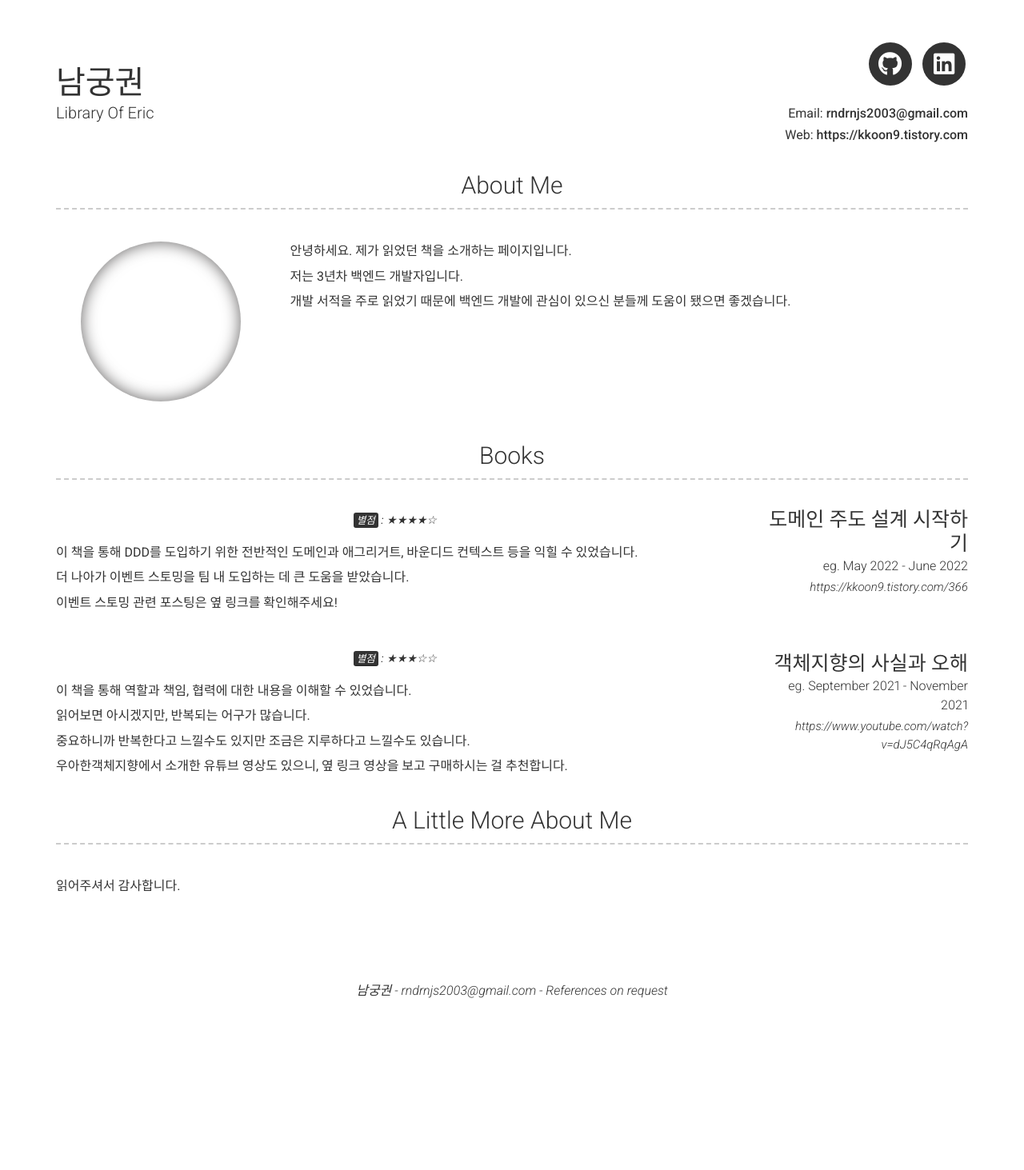
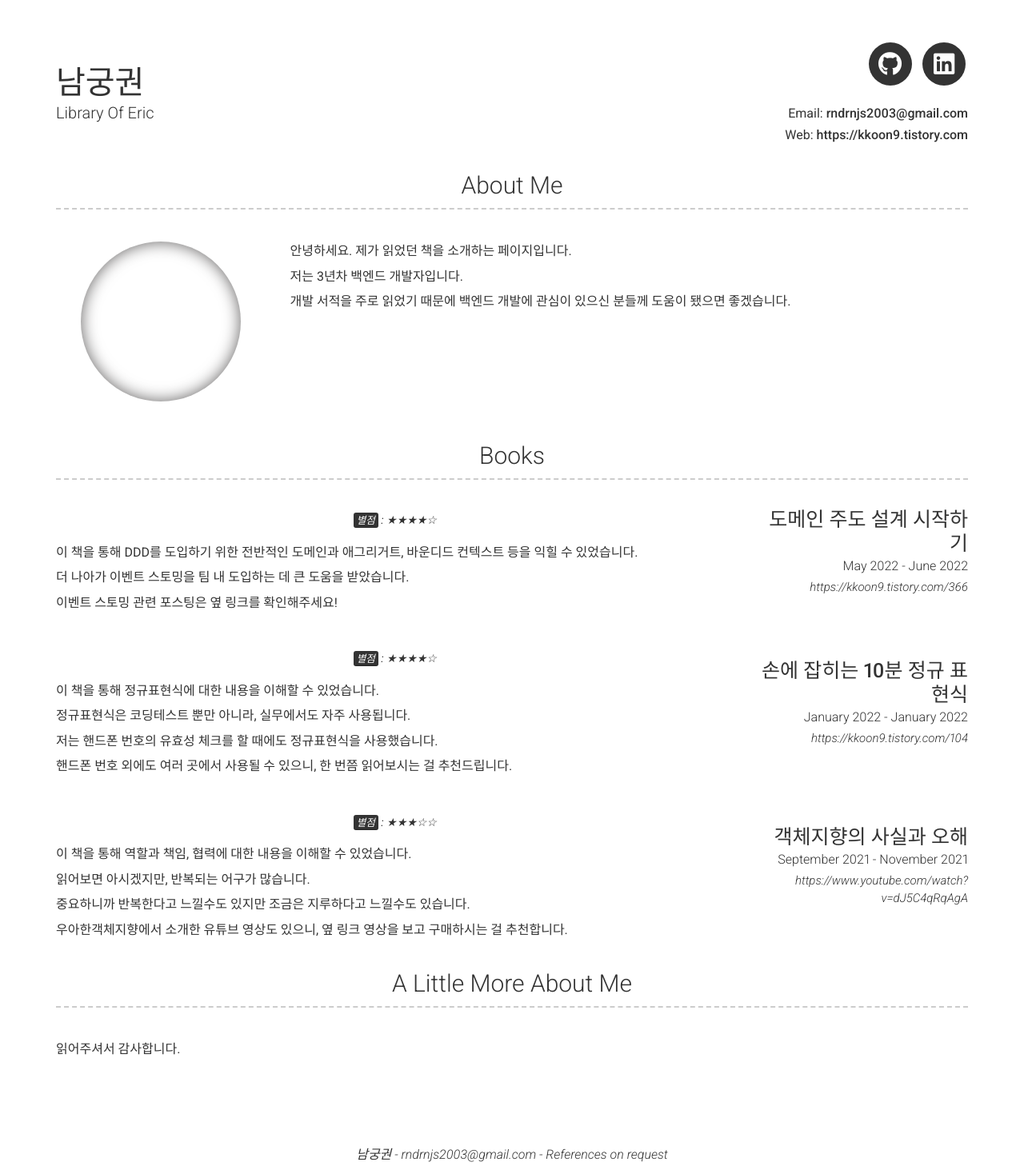
Before and after one commit to kkoon9/kkoon9.github.io, a Jekyll site: the page built from index.md, in a window 1280 px wide. Shown: the whole page at 80% size. Built offline with Jekyll 4.4.1, drawn with Linux system fonts in a browser that asks for light colours; nearby versions of some CDN libraries; before the commit the page ends 1259 px from its top, so only the background shows below that.

Commit message:
feat: 손에 잡히는 10분 정규 표현식 추가
Signed-off-by: kkoon9 <rndrnjs2003@gmail.com>

```diff
--- a/_config.yml
+++ b/_config.yml
@@ -46,7 +46,7 @@ content:
     content:
       - layout: right
         title: 도메인 주도 설계 시작하기
-        caption: eg. May 2022 - June 2022
+        caption: May 2022 - June 2022
         link: https://kkoon9.tistory.com/366
         quote: >
           <mark>별점</mark> : ★★★★☆
@@ -57,8 +57,22 @@ content:
 
           이벤트 스토밍 관련 포스팅은 옆 링크를 확인해주세요!
       - layout: right
+        title: 손에 잡히는 10분 정규 표현식
+        caption: January 2022 - January 2022
+        link: https://kkoon9.tistory.com/104
+        quote: >
+          <mark>별점</mark> : ★★★★☆
+        description: | # this will include new lines to allow paragraphs
+          이 책을 통해 정규표현식에 대한 내용을 이해할 수 있었습니다.
+
+          정규표현식은 코딩테스트 뿐만 아니라, 실무에서도 자주 사용됩니다.
+
+          저는 핸드폰 번호의 유효성 체크를 할 때에도 정규표현식을 사용했습니다.
+
+          핸드폰 번호 외에도 여러 곳에서 사용될 수 있으니, 한 번쯤 읽어보시는 걸 추천드립니다.
+      - layout: right
         title: 객체지향의 사실과 오해
-        caption: eg. September 2021 - November 2021
+        caption: September 2021 - November 2021
         link: https://www.youtube.com/watch?v=dJ5C4qRqAgA
         quote: >
           <mark>별점</mark> : ★★★☆☆
```
